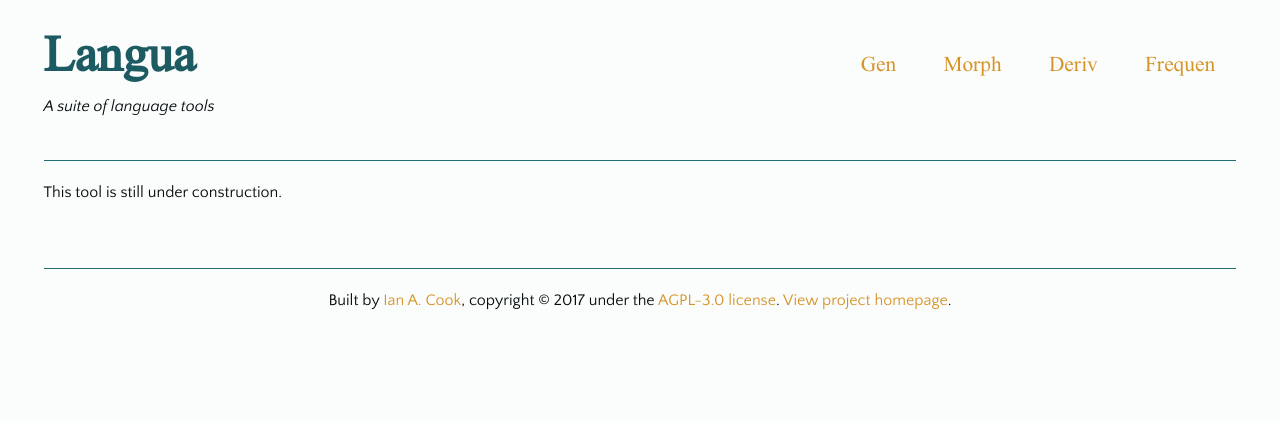
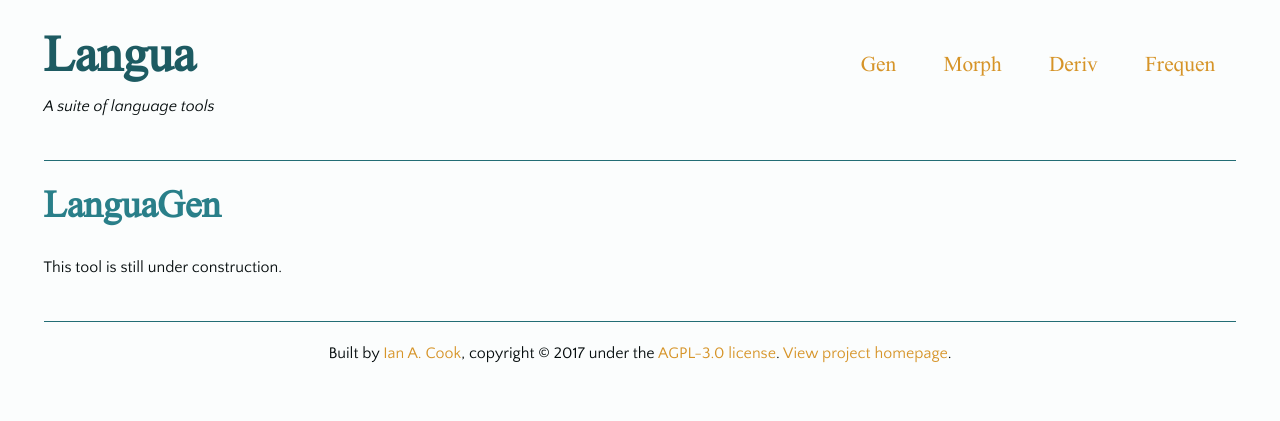
Before and after one commit to Susurrus-LLC/langua, a PHP site: page /gen in a window 1280 px wide. Shown: the top 421 px of the page. Run offline with PHP 8.4, Linux system fonts and the light colour scheme; some libraries are stand-ins or nearby versions.

Commit message:
Start framework for Gen page

```diff
--- a/gen.php
+++ b/gen.php
@@ -1,5 +1,19 @@
 <?php include("components/header.php"); ?>
 <div class="gen">
+	<h2 class="tool-title">LanguaGen</h2>
 	<p class="notice">This tool is still under construction.</p>
+	<div class="input">
+		<div class="subpatterns">
+
+		</div>
+		<div class="pattern">
+
+		</div>
+		<div class="control">
+
+		</div>
+	</div>
+	<div class="results">
+	</div>
 </div>
 <?php include("components/footer.php"); ?>
```
